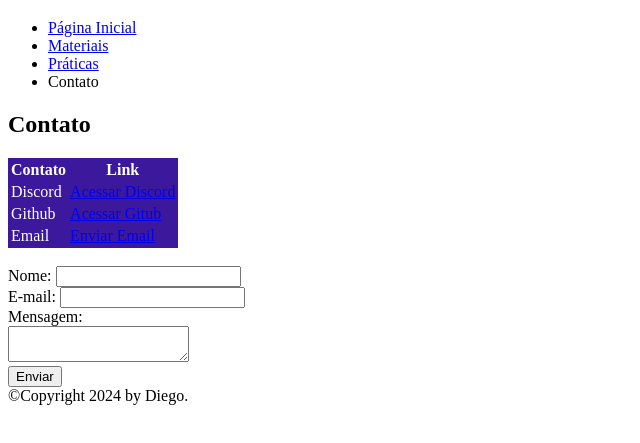
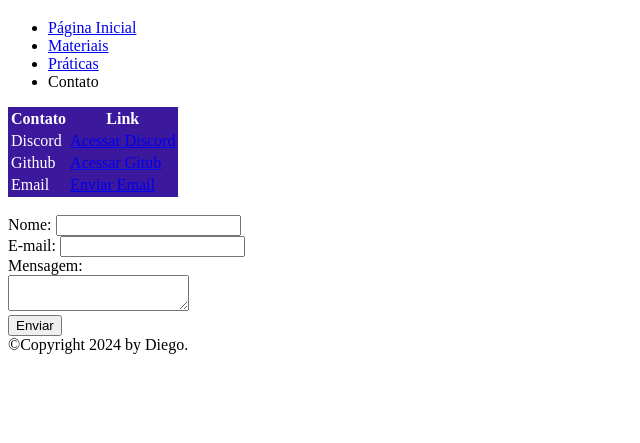
Before and after one commit to diegofer70/Avanti_Capacita-Brasil, a plain HTML site: page contato.html in a window 1280 px wide. Shown: the part 61-504 px from the top of the page, without its empty margins (0-640 px from the left). Drawn offline with Linux system fonts and the light colour scheme.

Commit message:
feat: remove h2

```diff
--- a/contato.html
+++ b/contato.html
@@ -18,8 +18,6 @@
         </nav>
     </header>
     <main>
-        <h2>Contato</h2>
-
             <table style="background-color: rgb(59, 24, 156); color:white;">
             <tr>
                 <th>Contato</th>
```
